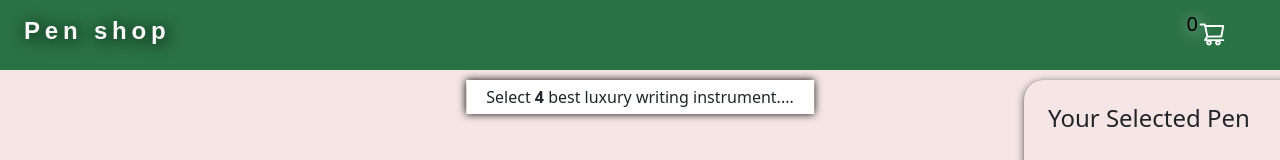
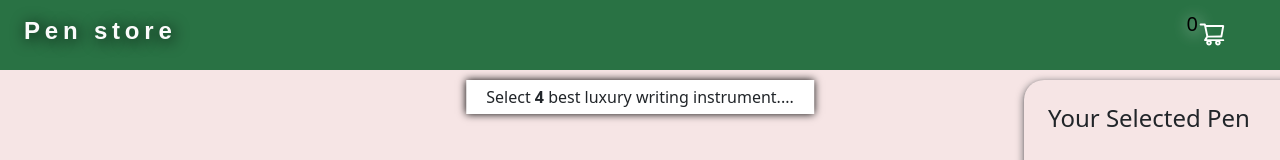
Before and after one commit to Kibria934/VipShoppingStore, a React (Create React App) app: page / in a window 1280 px wide. Shown: the top 160 px of the page. Built offline with nearby package versions, Linux system fonts and the light colour scheme.

Commit message:
some prblem fixed

```diff
--- a/src/App.js
+++ b/src/App.js
@@ -48,14 +48,13 @@ function App() {
   }
 
   const addToCartBtn = (pen) => {
-    if (count >= 4) {
+    if (count >= 4 ) {
       openModal(true);
       return;
     }
     const newCart = [...cart, pen];
     setCart(newCart);
     setCount(count + 1)
-    console.log(cart);
   }
   const choseOnebtn = (selectedCarts) => {
     if (count!==0) {
@@ -63,13 +62,11 @@ function App() {
     const selectedCart = selectedCarts[rand];
       const resultElement = [selectedCart]
       setCart(resultElement);
-      console.log(cart);
     }
   }
 
 
   const selectCart = cart.map(singleCart => singleCart);
-  // console.log(selectCart);
 
   return (
     <div className='App'>
--- a/src/components/Header/Header.js
+++ b/src/components/Header/Header.js
@@ -6,7 +6,7 @@ const Header = ({count}) => {
      return (
           <div className='d-flex justify-content-between px-4 navbar'>
                <div className="logo ">
-                    <h4>Pen shop</h4>
+                    <h4>Pen store</h4>
                </div>
                <div className="icons fs-3">
                    <sup>{count}</sup><AiOutlineShoppingCart/>
```
